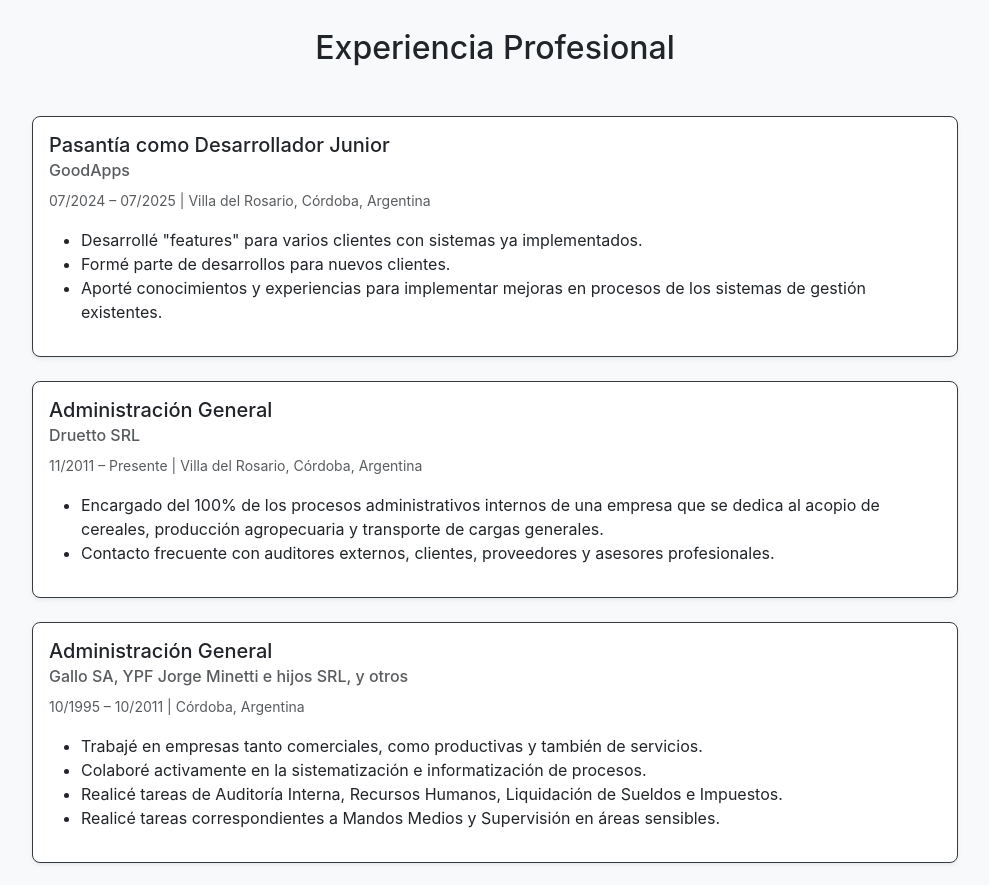
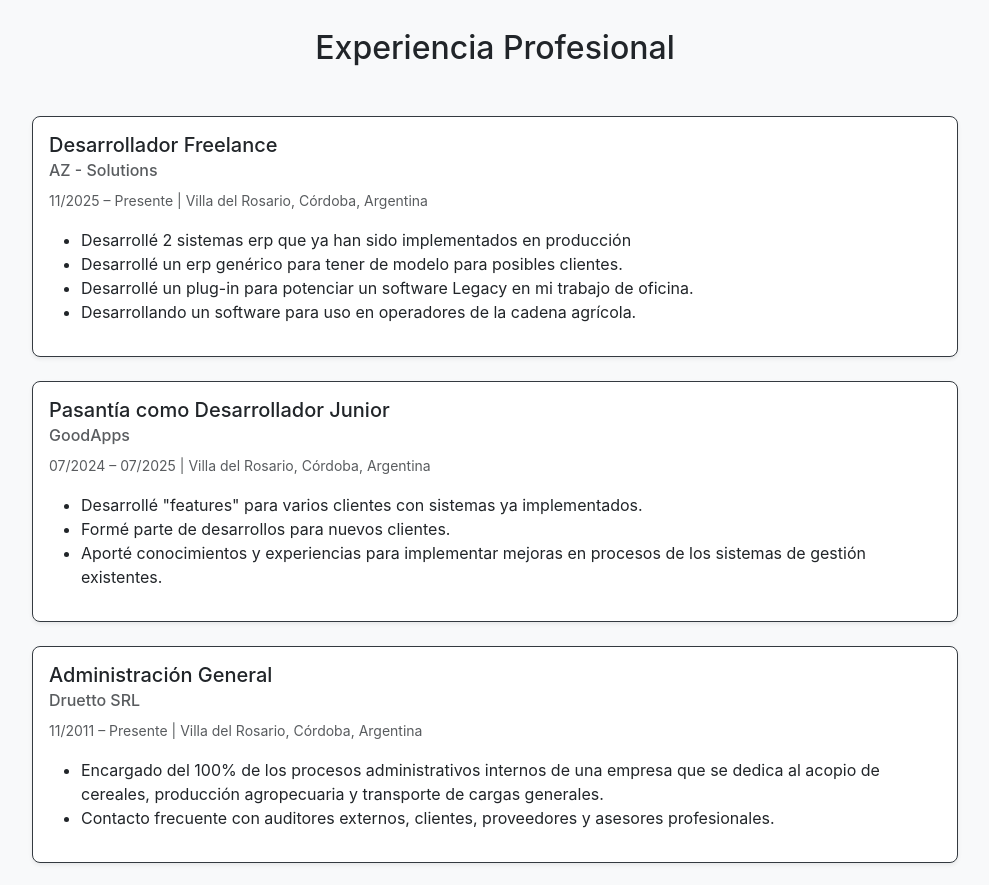
Before and after one commit to arizu14n/portafolio-web, a React (Create React App) app: page / in a window 1280 px wide. Shown: the part 1360-2245 px from the top of the page, without its empty margins (145-1134 px from the left). Built offline with nearby package versions, Linux system fonts and the light colour scheme.

Commit message:
Add freelance developer experience to Experience.js
Added freelance developer experience with tasks.

```diff
--- a/src/components/Experience.js
+++ b/src/components/Experience.js
@@ -2,6 +2,19 @@ import React from 'react';
 
 const Experience = () => {
   const experiences = [
+ {
+      role: 'Desarrollador Freelance',
+      company: 'AZ - Solutions',
+      period: '11/2025 – Presente',
+      location: 'Villa del Rosario, Córdoba, Argentina',
+      tasks: [
+        'Desarrollé 2 sistemas erp que ya han sido implementados en producción',
+        'Desarrollé un erp genérico para tener de modelo para posibles clientes.',
+        'Desarrollé un plug-in para potenciar un software Legacy en mi trabajo de oficina.',
+        'Desarrollando un software para uso en operadores de la cadena agrícola.'
+      ]
+    },
+
     {
       role: 'Pasantía como Desarrollador Junior',
       company: 'GoodApps',
```
